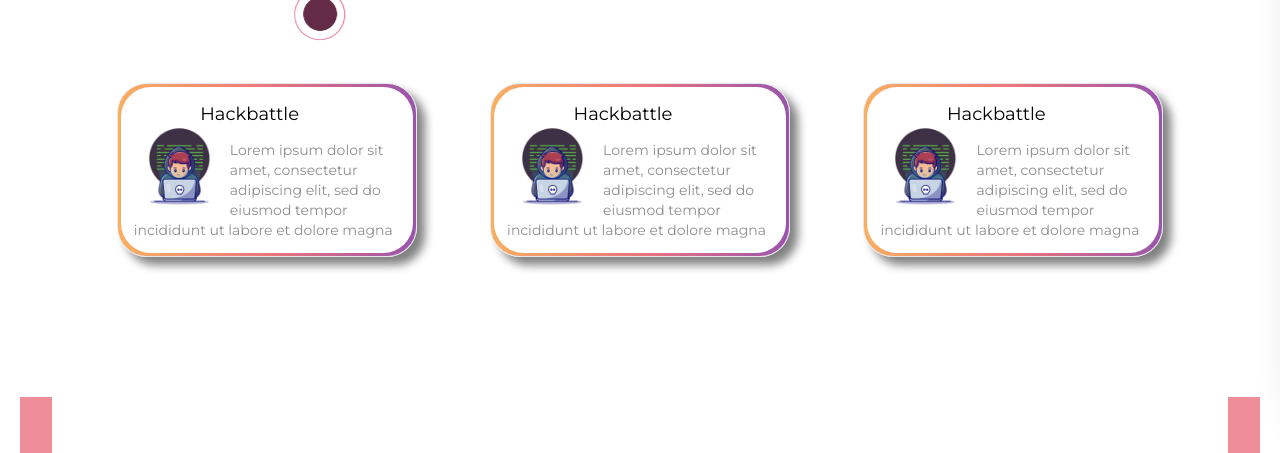
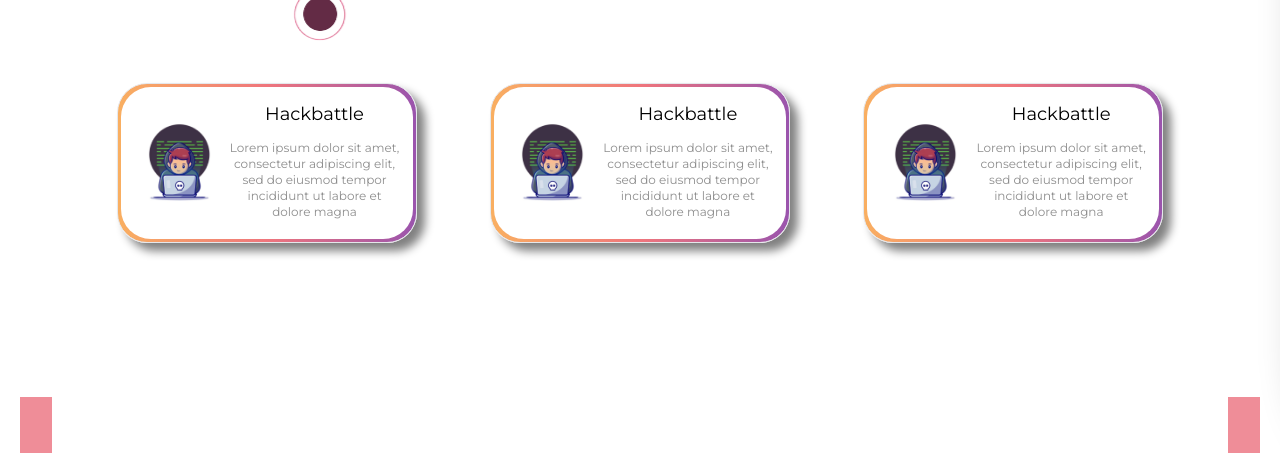
Before and after one commit to IEEECS-VIT/arcs-landing-2021, a Gatsby site: page / in a window 1280 px wide. Shown: the part 347-800 px from the top of the page. Built offline with nearby package versions, Linux system fonts and the light colour scheme; Gatsby itself is replaced by a stand-in of ours.

Commit message:
Landing card content alignment fix

```diff
--- a/src/components/landingCard.js
+++ b/src/components/landingCard.js
@@ -2,20 +2,20 @@ import React from "react";
 import comp from "./../images/card.png";
 const landingCard = () => {
   return (
-    <div className="border w-60 my-4 card-style flex flex-none  md:my-2 lg:my-0.5">
-      <div className="inner  ">
-        <p className="mb-2 mr-auto ml-auto w-1/2  text-lg pb-1 text-black ">
-          Hackbattle
-        </p>
-        <img
-          src={comp}
-          className="-mt-6 h-auto w-24 float-left inline-block pr-3"
-          alt="comp"
-        />
-        <p className="text-gray justify-around text-sm ">
-          Lorem ipsum dolor sit amet, consectetur adipiscing elit, sed do
-          eiusmod tempor incididunt ut labore et dolore magna
-        </p>
+    <div className="border w-60 h-40 my-4 mx-2 card-style flex flex-none  md:my-2 lg:my-0.5">
+      <div className="inner">
+        <div className="flex flex-none items-center ">
+          <img src={comp} className="w-24 h-24 pr-3" alt="comp" />
+          <div className="text-center">
+            <p className="mb-2 mr-auto ml-auto text-lg pb-1 text-black">
+              Hackbattle
+            </p>
+            <p className="text-gray justify-around text-xs ">
+              Lorem ipsum dolor sit amet, consectetur adipiscing elit, sed do
+              eiusmod tempor incididunt ut labore et dolore magna
+            </p>
+          </div>
+        </div>
       </div>
     </div>
   );
```
